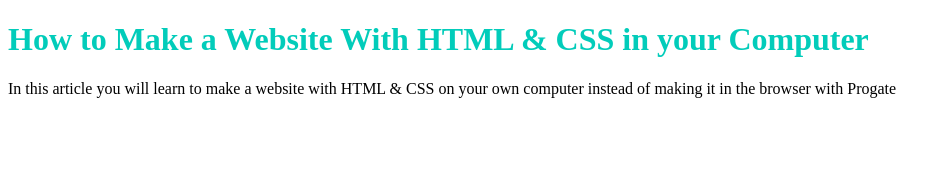
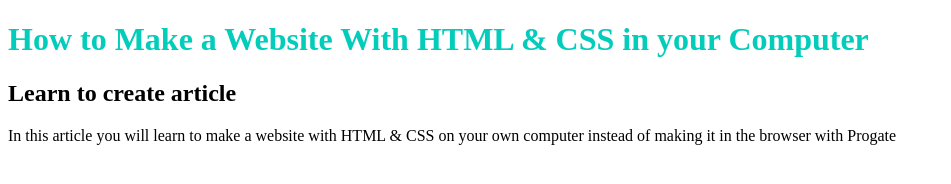
Before and after one commit to rudinesia/progate.github.io, a plain HTML site: page index.html in a window 1280 px wide. Shown: the whole page, without its empty margins (0-951 px from the left). Drawn offline with Linux system fonts and the light colour scheme.

Commit message:
Update index.html

```diff
--- a/index.html
+++ b/index.html
@@ -7,6 +7,7 @@
   </head>
   <body>
     <h1 class="title">How to Make a Website With HTML & CSS in your Computer</h1>
+    <h2>Learn to create article</h2>
     <p>In this article you will learn to make a website with HTML & CSS on your own computer instead of making it in the browser with Progate</p>
   </body>
 </html>
```
